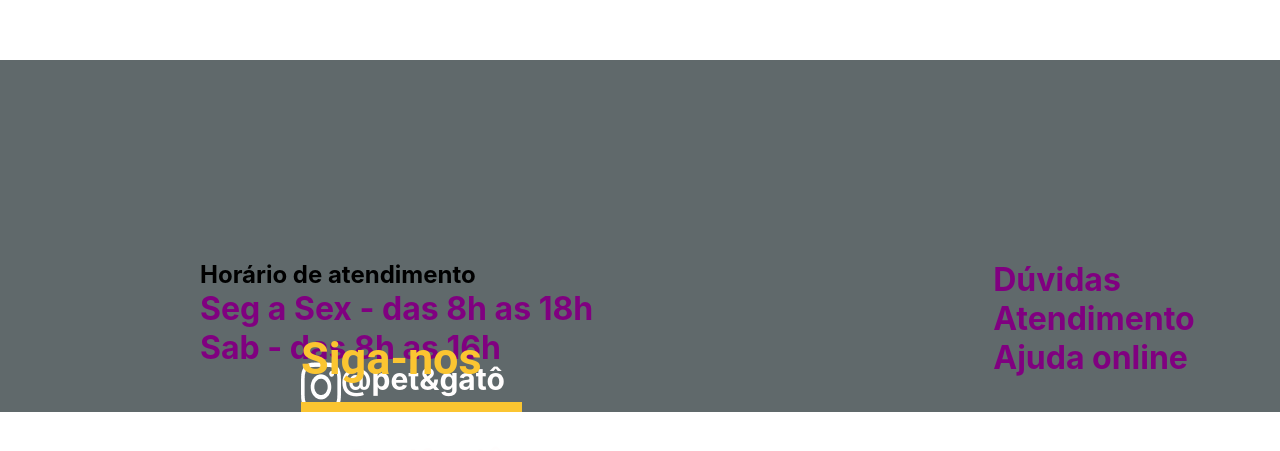
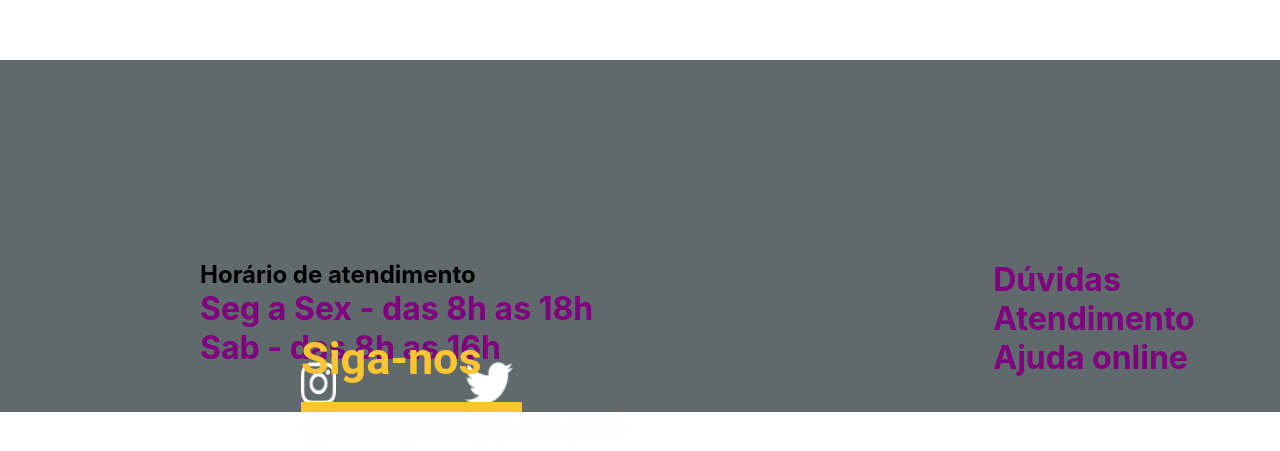
Before and after one commit to lucaxgomex/front-end-footer, a React (Create React App) app: page / in a window 1280 px wide. Shown: the part 2343-2794 px from the top of the page. Built offline with nearby package versions, Linux system fonts and the light colour scheme.

Commit message:
Criando uma div para a foto e a tag de link.

```diff
--- a/src/components/Footer/index.js
+++ b/src/components/Footer/index.js
@@ -11,38 +11,30 @@ class Footer extends Component {
 				<div id="group-1">
 				    <h2>Siga-nos</h2>
 				    <div className="contact">
-	                    <img src={Instagram} className="vector-imf" alt="Instagram log"></img>
-	                    <a href="instagram.com/">@pet&gatô</a>
-	                </div>
-
-	                <div className="contact">
-	                    <img src={Twitter} className="twitter-img" alt="Twitter log"></img>
-
-	                    <a href="twitter.com/">@pet&gatô</a>
+				    	<div id="instagram">
+		                    <img src={Instagram} className="vector-imf" alt="Instagram log"></img>
+		                    <a href="https://www.instagram.com/" target="_blank">@pet&gatô</a>
+		                </div>
+		                <div id="twitter">
+		                    <img src={Twitter} className="twitter-img" alt="Twitter log"></img>
+		                    <a href="https://www.twitter.com/" target="_blank">@pet&gatô</a>
+		                </div>
 	                </div>
                 </div>
 
                 <div id="group-2">
-                	<h2>Horário de atendimento</h2>
                 	<div className="schedule">
-                		<h1>
-                			Seg a Sex - das 8h as 18h
-                		</h1>
-                		<h1>
-                			Sab - das 8h as 16h
-                		</h1>
+                		<h2>Horário de atendimento</h2>
+                		<h1>Seg a Sex - das 8h as 18h</h1>
+                		<h1>Sab - das 8h as 16h</h1>
                 	</div>
                 </div>
 
                 <div id="group-3">
                 	<h1>Dúvidas</h1>
                 	<div className="doubt">
-                		<h1>
-                			Atendimento
-                		</h1>
-                		<h1>
-                			Ajuda online
-                		</h1>
+                		<h1>Atendimento</h1>
+                		<h1>Ajuda online</h1>
                 	</div>
                 </div>
 			</div>
```
